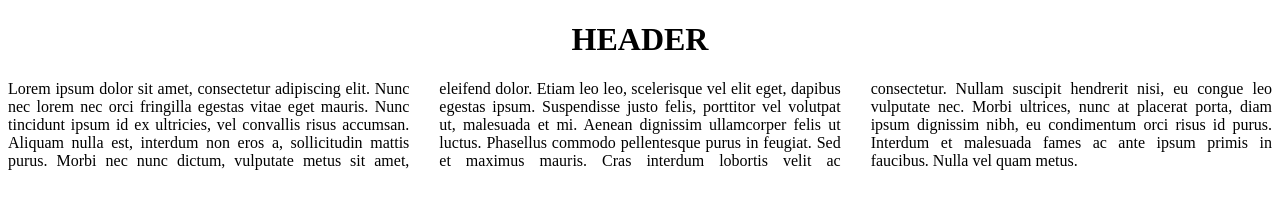
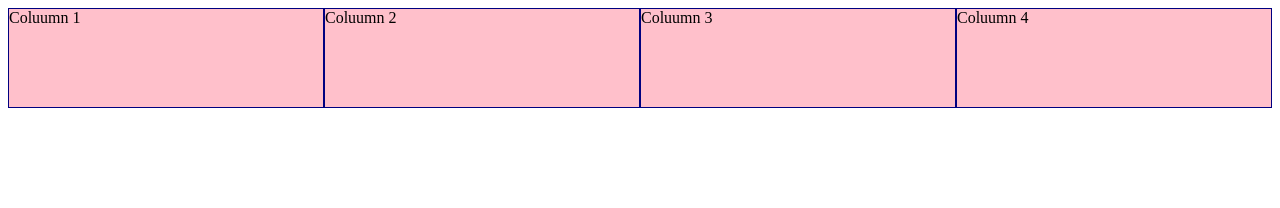
Before and after one commit to ialexiskaye/github-practice, a plain HTML site: page index.html in a window 1280 px wide. Drawn offline with Linux system fonts and the light colour scheme.

Commit message:
added four columns with styles to index.html

```diff
--- a/css/styles.css
+++ b/css/styles.css
@@ -1,11 +1,15 @@
-div{
-    height: 100px;
-    column-count: 3;
-    column-fill: balance;
-    text-align: justify;
-    column-gap: 30px;
+*{
+    box-sizing: border-box;
 }
 
-h1{
-    text-align: center;
+.column{
+    background-color: #ffc0cb;
+    float: left;
+    border: 1px solid #000080;
+    height: 100px;
+    width: 25%;
 }
+
+.clearfix{
+    clear: both;
+}
--- a/index.html
+++ b/index.html
@@ -8,9 +8,12 @@
     <title>Document</title>
 </head>
 <body>
-    <h1>HEADER</h1>
-    <div>
-        Lorem ipsum dolor sit amet, consectetur adipiscing elit. Nunc nec lorem nec orci fringilla egestas vitae eget mauris. Nunc tincidunt ipsum id ex ultricies, vel convallis risus accumsan. Aliquam nulla est, interdum non eros a, sollicitudin mattis purus. Morbi nec nunc dictum, vulputate metus sit amet, eleifend dolor. Etiam leo leo, scelerisque vel elit eget, dapibus egestas ipsum. Suspendisse justo felis, porttitor vel volutpat ut, malesuada et mi. Aenean dignissim ullamcorper felis ut luctus. Phasellus commodo pellentesque purus in feugiat. Sed et maximus mauris. Cras interdum lobortis velit ac consectetur. Nullam suscipit hendrerit nisi, eu congue leo vulputate nec. Morbi ultrices, nunc at placerat porta, diam ipsum dignissim nibh, eu condimentum orci risus id purus. Interdum et malesuada fames ac ante ipsum primis in faucibus. Nulla vel quam metus.
+    <div class="row">
+        <div class="column">Coluumn 1</div>
+        <div class="column">Coluumn 2</div>
+        <div class="column">Coluumn 3</div>
+        <div class="column">Coluumn 4</div>
     </div>
+    <div class="clearfix"></div>
 </body>
 </html>
```
